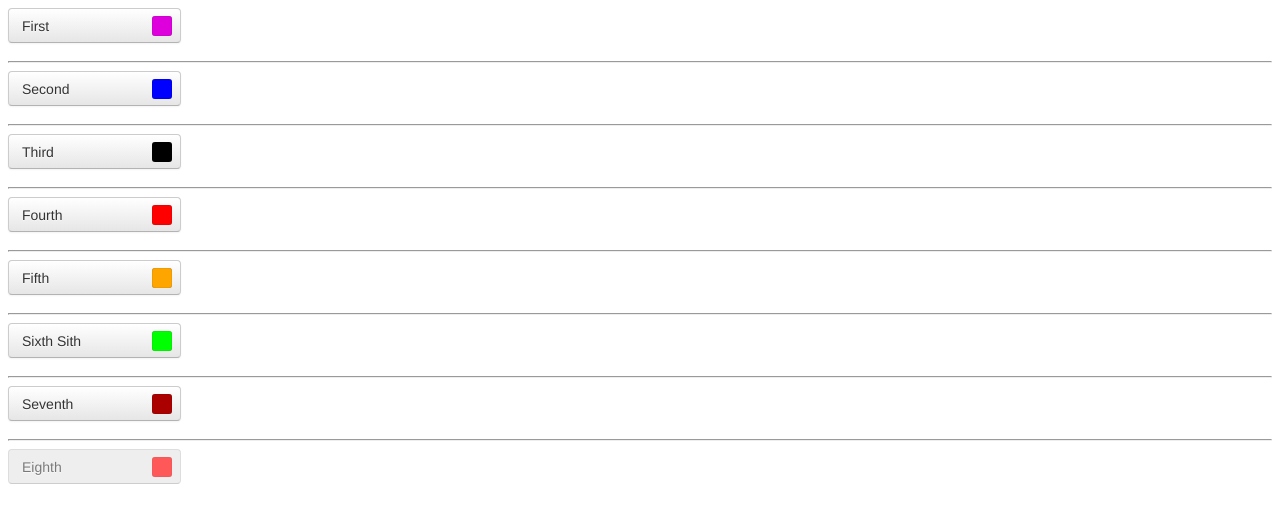
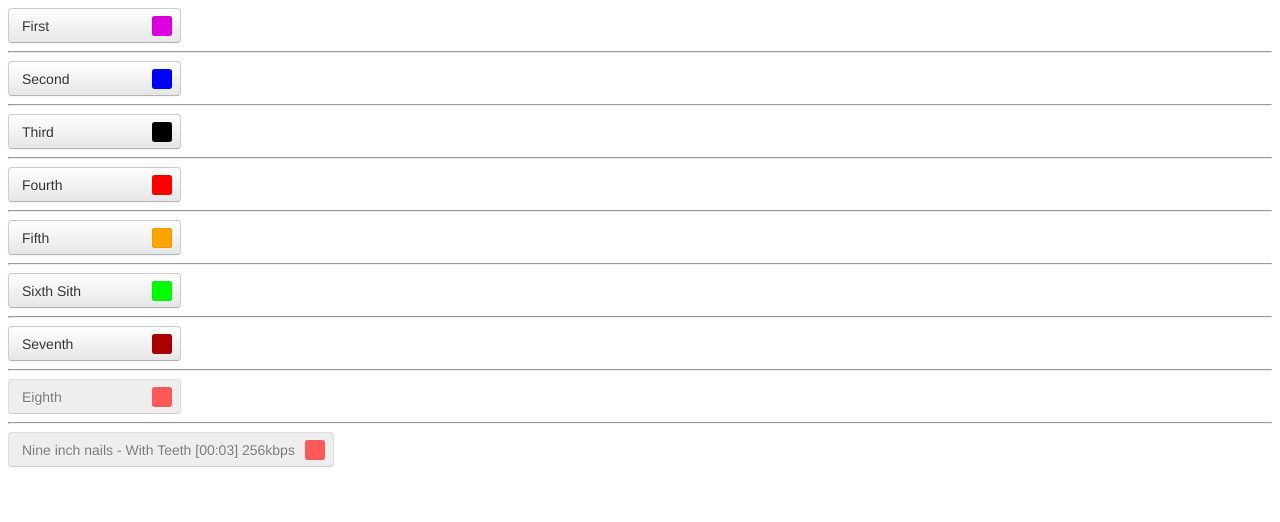
Before and after one commit to idooo/colours, a website: page index.html in a window 1280 px wide. Drawn offline with nearby package versions, Linux system fonts and the light colour scheme.

Commit message:
Style optimisation and grunt less config fix

```diff
--- a/Gruntfile.js
+++ b/Gruntfile.js
@@ -19,7 +19,8 @@ module.exports = function(grunt) {
 		less: {
 			main: {
 				options: {
-					style: 'compressed'
+					style: 'compressed',
+                    yuicompress: true
 				},
 				files: {
 					'dist/ido.colours.min.css': [ 'css/ido.colours.less' ]
--- a/css/ido.colours.less
+++ b/css/ido.colours.less
@@ -1,28 +1,39 @@
+
+@btnBackground:                     white;
+@btnBackgroundHighlight:            darken(@btnBackground, 10%);
+@btnBorder:                         #ccc;
+
+@btnPrimaryBackground:              #95d354;
+@btnPrimaryBackgroundHighlight:     #6bb830;
+
 @import "mixins";
 
-.btn {
+.ido_colour_picker {
+  font-family: Helvetica, Arial, Sans-Serif;
+  clear: both;
+  padding: 7px 8px 6px 13px;
+  min-width: 150px;
+  text-align: left;
   display: inline-block;
-  padding: 4px 12px;
   margin-bottom: 0;
   font-size: 14px;
   line-height: 20px;
-  text-align: center;
   vertical-align: middle;
   cursor: pointer;
   .buttonBackground(@btnBackground, @btnBackgroundHighlight, #333, 0 1px 1px rgba(255,255,255,.75));
+
   border: 1px solid @btnBorder;
   *border: 0;
   border-bottom-color: darken(@btnBorder, 10%);
   .border-radius(4px);
+
   .box-shadow(~"inset 0 1px 0 rgba(255,255,255,.2), 0 1px 2px rgba(0,0,0,.05)");
+  .preventSelection();
 
   &:hover,
   &:focus {
     text-decoration: none;
     background-position: 0 -15px;
-
-    // transition is only when going to hover/focus, otherwise the background
-    // behind the gradient (there for IE<=9 fallback) gets mismatched
     .transition(background-position .1s linear);
   }
 
@@ -47,20 +58,13 @@
     .opacity(65);
     .box-shadow(none);
   }
-
 }
 
 .ido_colour_picker {
-    font-family: Helvetica, Arial, Sans-Serif;
-	clear: both;
-	padding: 7px 8px 6px 13px;
-	min-width: 150px;
-	text-align: left;
-	margin-bottom: 10px;
-	.preventSelection();
 
   .rcp_caption {
     float: left;
+    padding-right: 10px;
   }
 
   .rcp_color {
@@ -100,5 +104,4 @@
       .box-shadow(~"inset 0 0 1px rgba(0,0,0,1), 0px 3px 4px -2px rgba(0,0,0,0.5)");
     }
   }
-
 }
--- a/css/mixins.less
+++ b/css/mixins.less
@@ -1,4 +1,6 @@
-@import "variables";
+// A few mixins from bootstrap
+// https://github.com/twbs/bootstrap
+//
 
 // Cross-browser shadows
 .box-shadow(@shadow) {
--- a/css/variables.less
+++ /dev/null
@@ -1,8 +0,0 @@
-// Buttons
-
-@btnBackground:                     white;
-@btnBackgroundHighlight:            darken(@btnBackground, 10%);
-@btnBorder:                         #ccc;
-
-@btnPrimaryBackground:              #95d354;
-@btnPrimaryBackgroundHighlight:     #6bb830;
--- a/index.html
+++ b/index.html
@@ -90,6 +90,15 @@
                 Eighth
             </div>
 
+            <hr>
+
+            <div id="colorpicker8"
+                 data-provide="ido-colours"
+                 data-palette="red, white, blue, red, white, blue, red, white, blue"
+                 disabled >
+                Nine inch nails - With Teeth [00:03] 256kbps
+            </div>
+
         </article>
 
 		<script src="js/ido.colours.js"></script>
--- a/js/ido.colours.js
+++ b/js/ido.colours.js
@@ -11,7 +11,7 @@
         var that = this;
 
         this.popup_class = 'ido_colour_popup';
-        this.element_class = 'ido_colour_picker btn';
+        this.element_class = 'ido_colour_picker';
         this.disabled_class = 'disabled';
 
         this.$element = $(element);
```
Also changed, not shown: dist/ido.colours.css, dist/ido.colours.min.css, dist/ido.colours.min.js. Lines whose indentation alone changed are shown as unchanged.
